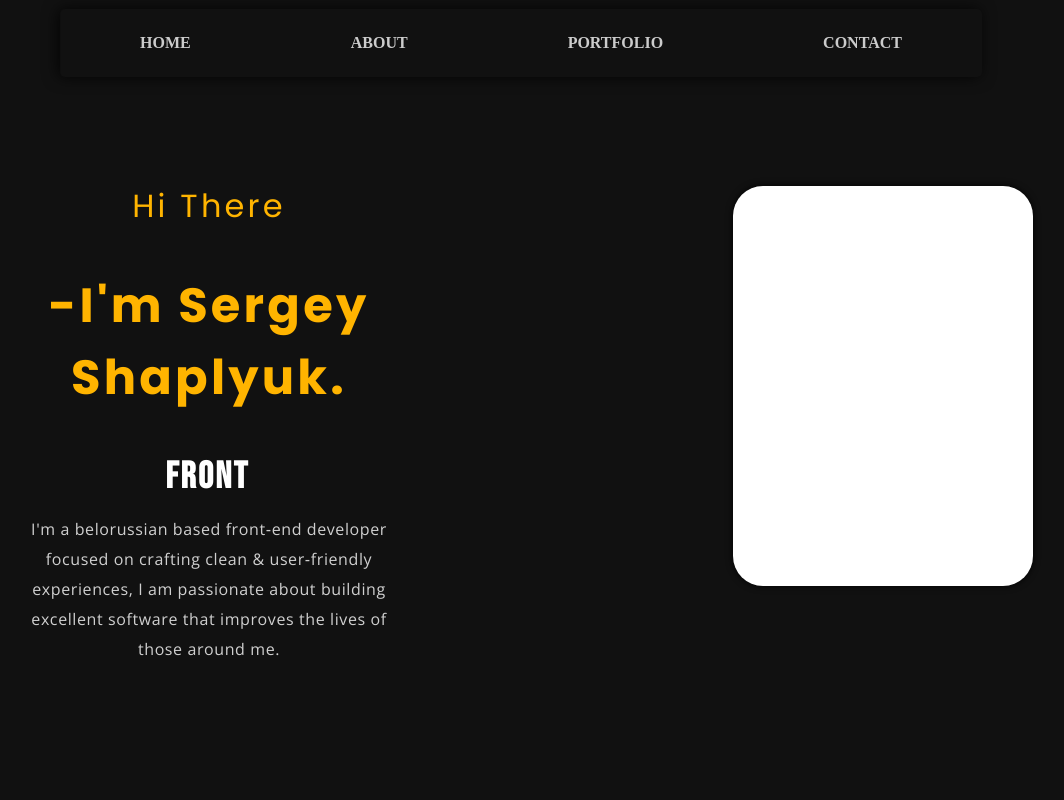
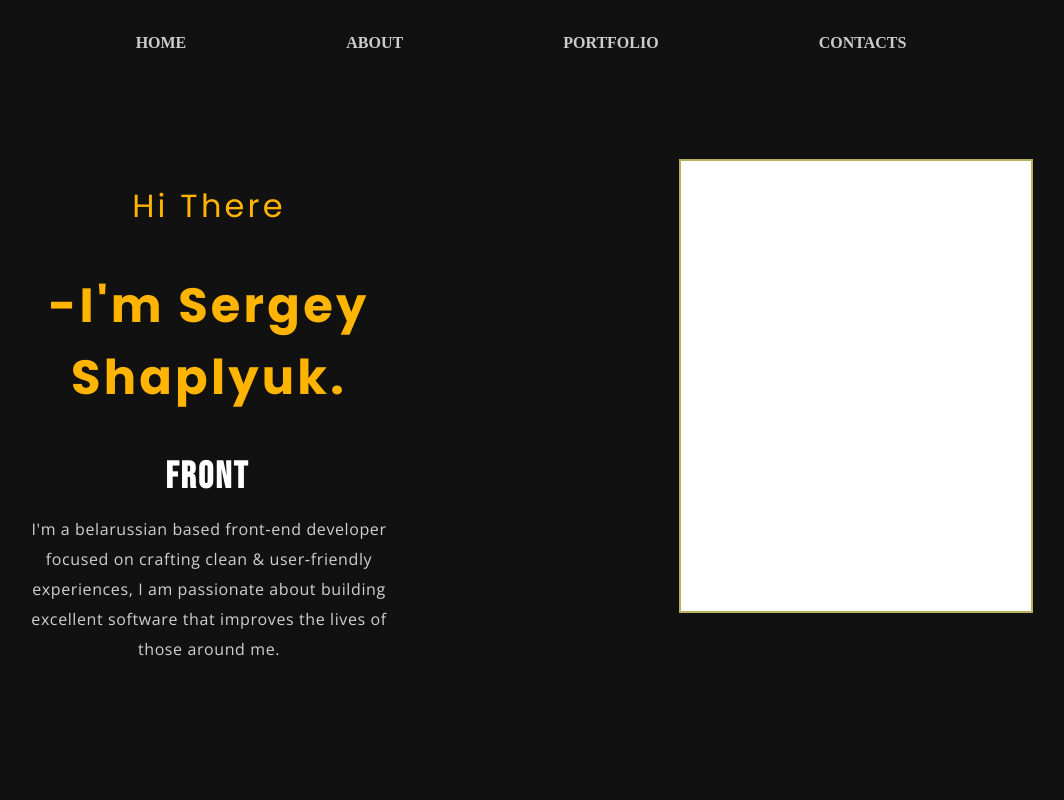
Before and after one commit to SergeyShapliuk/curriculum_vitae, a React (Create React App) app: page /#/educ in a window 1280 px wide. Before the commit this address led to /#/contacts. Shown: the top 800 px of the page, without its empty margins (119-1183 px from the left). Built offline with nearby package versions, Linux system fonts and the light colour scheme; a web font is replaced by a local one.

Commit message:
task 2 (in progress)

```diff
--- a/src/common/Title/Title.tsx
+++ b/src/common/Title/Title.tsx
@@ -8,7 +8,10 @@ import s from './Title.module.scss'
 function Title(props:any){
     return (
         <div className={s.title}>
-            <h2>{props.title}</h2>
+            <div>
+                <h2>{props.title}</h2>
+            </div>
+
         </div>
 
     )
--- a/src/footer/Footer.module.scss
+++ b/src/footer/Footer.module.scss
@@ -1,34 +1,40 @@
 @import "../common/styles/sass/variables";
 @import "../common/styles/sass/mixins";
-.footerBlock{
+
+.footerBlock {
   width: 100%;
   height: 100%;
-    background:$bgColor;
+  background: $bgColor;
   text-align: center;
 
 }
-.footerContainer{
+
+.footerContainer {
   flex-direction: column;
   justify-content: flex-start;
 }
-.title{
+
+.title {
   font-weight: 900;
   color: $primaryColor;
   letter-spacing: 1.7px;
   margin: 0 0 35px;
 
 }
-.items{
+
+.items {
   width: 150px;
   display: flex;
   justify-content: space-evenly;
   font-size: 50px;
   color: #a29b6e;
 }
-.linkedin{
+
+.linkedin {
   color: #4d96da;
 }
-.footerBlock span{
-margin-top: 35px;
-     color:$primaryColor;
+
+.footerBlock span {
+  margin: 25px;
+  color: $primaryColor;
 }
--- a/src/header/Header.tsx
+++ b/src/header/Header.tsx
@@ -1,7 +1,8 @@
 import React from "react";
 import s from './Header.module.scss'
 import Nav from "../nav/Nav";
-import NavSkills from "../nav/NavSkills";
+import Routers from "../nav/Routers";
+
 
 
 
@@ -11,8 +12,10 @@ function Header() {
 
     return (
         <div className={s.header}>
-            <Nav/>
-            <NavSkills/>
+
+                <Nav/>
+                <Routers/>
+
         </div>
     )
 }
--- a/src/header/HeaderSkills.tsx
+++ b/src/header/HeaderSkills.tsx
@@ -9,9 +9,12 @@ function HeaderSkills() {
 
     return (
         <div className={s.header}>
-            <div >
+            <div>
+
                 <NavSkills/>
                 <RoutersSkills/>
+
+
             </div>
 
         </div>
--- a/src/main/Main.module.scss
+++ b/src/main/Main.module.scss
@@ -13,6 +13,7 @@
 .mainContainer{
   display: flex;
   justify-content:space-evenly;
+
 
 
 }
@@ -42,15 +43,27 @@
 }
 
 .photo {
-  height: 400px;
-  max-width: 300px;
+  height: 450px;
+  max-width: 350px;
   width: 100%;
   object-fit: cover;
   background-color: white;
-  border-radius: 30px;
-  box-shadow: 0 0 7px rgba(0, 0, 0, 90%);
+  border: 2px #bbb15c solid;
+  //box-shadow: 0 0 7px rgba(0, 0, 0, 90%);
 
 }
+
+//.photo::before{
+//  content: "";
+//  position: absolute;
+//  height: 150px;
+//  border-right: #bbb15c 10px solid;
+//
+//  //border-radius: 30px;
+//
+//
+//
+//}
 
 //.photo img {
 //  background-size: cover;
--- a/src/main/Main.tsx
+++ b/src/main/Main.tsx
@@ -1,7 +1,7 @@
 import React from "react";
 import s from './Main.module.scss'
 import styleContainer from '../common/styles/Container.module.scss'
-
+import smile from '../assets/image/smile.jpg'
 import TypeWrite from "../common/feature/type writer/TypeWrite";
 
 
@@ -15,7 +15,7 @@ function Main() {
                     <h2>-I'm Sergey Shaplyuk.</h2>
                     <TypeWrite/>
                     <p>
-                        I'm a belorussian based front‑end developer
+                        I'm a belarussian based front‑end developer
                         focused on crafting clean & user‑friendly experiences,
                         I am passionate about building excellent software that improves
                         the lives of those around me.
--- a/src/nav/Nav.module.scss
+++ b/src/nav/Nav.module.scss
@@ -1,10 +1,10 @@
 @import "../common/styles/sass/variables";
 @import "../common/styles/sass/mixins";
+
 a {
   text-decoration: none;
 
 }
-
 .navBlock {
   text-decoration: none;
   padding: 0;
@@ -25,9 +25,9 @@ a {
     z-index: 9999;
     left: 50%;
     transform: translate(-50%, -50%);
-    background: #111;
+    background: $bgColor;
     border-radius: 5px;
-    box-shadow: -2px 0 15px rgba(0, 0, 0, .8);
+
     .text {
       position: relative;
       color: #fff;
@@ -65,9 +65,12 @@ a {
   }
 }
 
-
-
-
+//
+//.active{
+//  text-decoration: underline;
+//  color: #bbb15c;
+//
+//}
 
 
 //&.container{
--- a/src/nav/Nav.tsx
+++ b/src/nav/Nav.tsx
@@ -1,6 +1,6 @@
 import React from "react";
 import s from './Nav.module.scss'
-import {Link} from "react-router-dom";
+import {NavLink} from "react-router-dom";
 
 function Nav() {
     return (
@@ -8,16 +8,16 @@ function Nav() {
         <div className={s.navBlock}>
             <div className={s.container}>
                 <div className={s.text}>
-                    <Link to={'/'}>Home</Link>
+                    <NavLink to={'/'} className={(navData) => navData.isActive ? s.active : "" }>Home</NavLink>
                 </div>
                 <div className={s.text}>
-                    <Link to={'/about'}>About</Link>
+                    <NavLink to={'/about'} className={(navData) => navData.isActive ? s.active : "" }>About</NavLink>
                 </div>
                 <div className={s.text}>
-                    <Link to={'/portfolio'}>Portfolio</Link>
+                    <NavLink to={'/portfolio'} className={(navData) => navData.isActive ? s.active : "" }>Portfolio</NavLink>
                 </div>
                 <div className={s.text}>
-                    <Link to={'/contacts'}>contact</Link>
+                    <NavLink to={'/contacts'} className={(navData) => navData.isActive ? s.active : "" }>contacts</NavLink>
                 </div>
             </div>
         </div>
--- a/src/nav/NavSkills.module.scss
+++ b/src/nav/NavSkills.module.scss
@@ -1,10 +1,10 @@
 @import "../common/styles/sass/variables";
 
+a{
+  color: #cccccc;
+}
 .skillsBlock {
   width: 100%;
-
-
-}
 
   .navSkillsBlock {
     width: 100%;
@@ -21,26 +21,10 @@
     overflow: hidden;
     background-color: $bgColor;
 
-
-
-}
-a{
-  color: #cccccc;
-}
-
     .textEducation {
-
       position: relative;
 
-
-
-}
-.active{
-  text-decoration: underline;
-  color: #bbb15c;
-
-}
-.textEducation::before{
+      &::before{
         content: '';
         width: 50px;
         height: 2px;
@@ -49,11 +33,14 @@ a{
         position: absolute;
         background: #bbb15c;
         transform: translate(30%, 50%);
-
+      }
     }
     .textSkills {
-
       margin-left: 80px;
-
-
     }
+    .active{
+      text-decoration: underline;
+      color: #bbb15c;
+    }
+  }
+}
--- a/src/nav/Routers.tsx
+++ b/src/nav/Routers.tsx
@@ -3,6 +3,7 @@ import {Navigate, Route, Routes} from "react-router-dom";
 import Main from "../main/Main";
 import Skills from "../skills/Skills";
 import Contacts from "../contacts/Contacts";
+import MyWorks from "../myWorks/MyWorks";
 
 
 
@@ -12,10 +13,12 @@ function Routers(){
           <Routes>
               <Route path={'/'} element={<Main/>}/>
               <Route path={'/about'} element={<Skills/>}/>
+              <Route path={'/portfolio'} element={<MyWorks/>}/>
               <Route path={'/contacts'} element={<Contacts/>}/>
 
-              <Route path={'/404'} element={<h1>404: PAGE NOT FOUND</h1>}/>
-              <Route path={'*'} element={<Navigate to={'/404'}/>}/>
+              {/*<Route path={'*'} element={<Navigate to={'/'}/>}/>*/}
+              {/*<Route path={'/404'} element={<h1>404: PAGE NOT FOUND</h1>}/>*/}
+              {/*<Route path={'*'} element={<Navigate to={'/404'}/>}/>*/}
 
 
           </Routes>
--- a/src/nav/RoutersSkills.tsx
+++ b/src/nav/RoutersSkills.tsx
@@ -5,16 +5,18 @@ import SkillItem from "../skills/skillsLinesItem/SkilIsLinesItem";
 
 
 
-function Routers(){
+function RoutersSkills(){
     return(
         <div>
           <Routes>
               <Route path={'/educ'} element={<Education/>}/>
               <Route path={'/lines'} element={<SkillItem/>}/>
+
+              <Route path={'*'} element={<Navigate to={'/educ'}/>}/>
           </Routes>
 
 
         </div>
     )
 }
-export default Routers;
+export default RoutersSkills;
```
Lines whose indentation alone changed are shown as unchanged.
